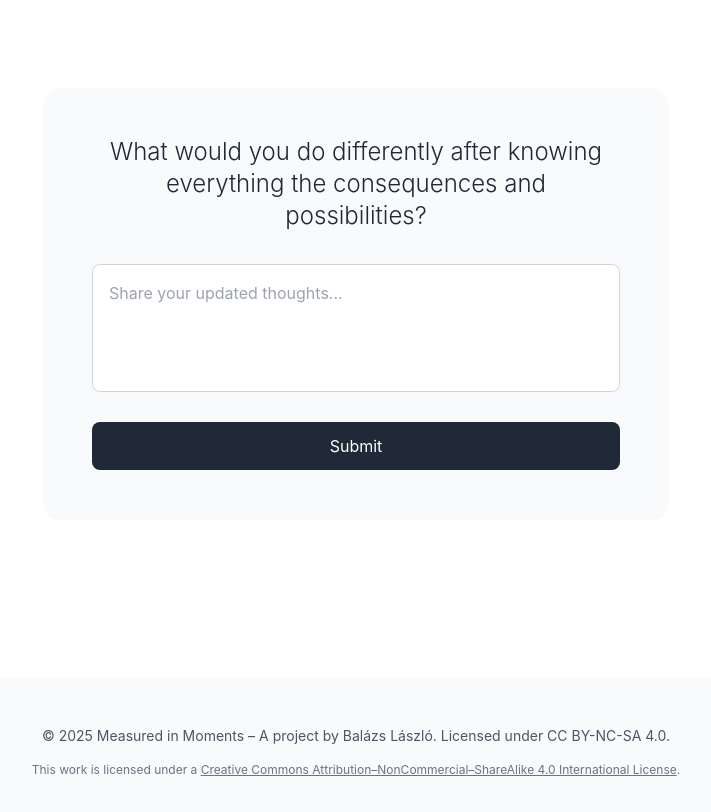
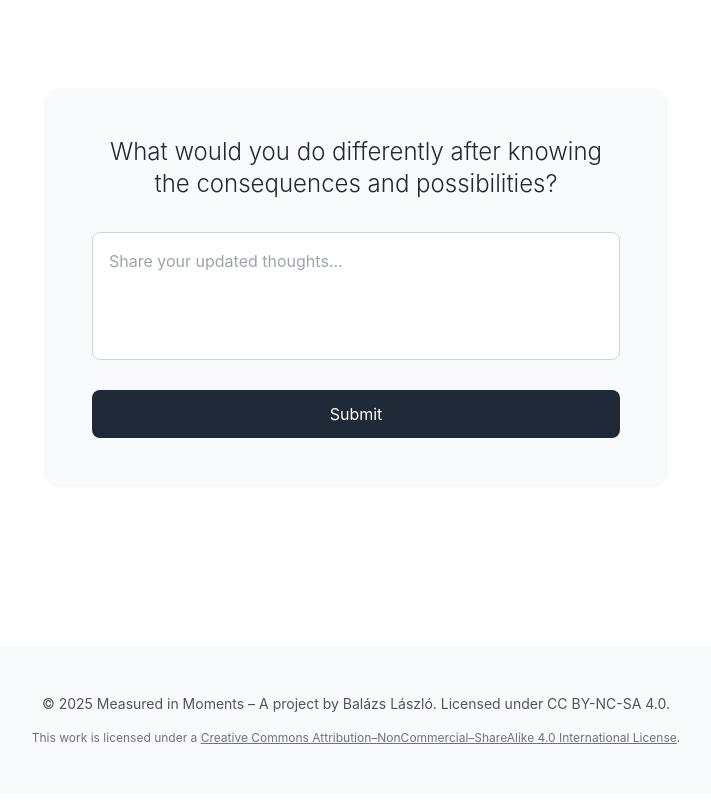
Before and after one commit to lbazsi/measuredinmoments, a React (Vite) app: page / in a window 1280 px wide. Shown: the part 2860-3672 px from the top of the page, without its empty margins (284-995 px from the left). Built offline with nearby package versions, Linux system fonts and the light colour scheme.

Commit message:
Refine afterQuestion text for clarity

```diff
--- a/src/App.jsx
+++ b/src/App.jsx
@@ -304,7 +304,7 @@ export default function MeasuredInMoments() {
         what: 'Some text',
         essay: 'Some text about Keep The Future Human'
       },
-      afterQuestion: 'What would you do differently after knowing everything the consequences and possibilities?',
+      afterQuestion: 'What would you do differently after knowing the consequences and possibilities?',
       resources: {
         title: 'Learn More',
         links: [
```
